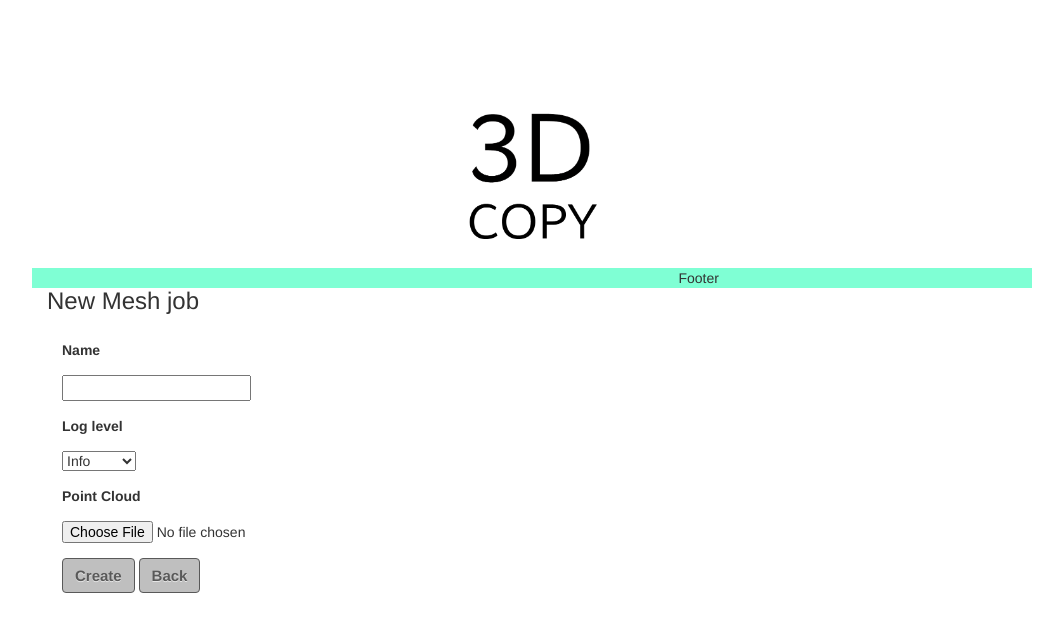
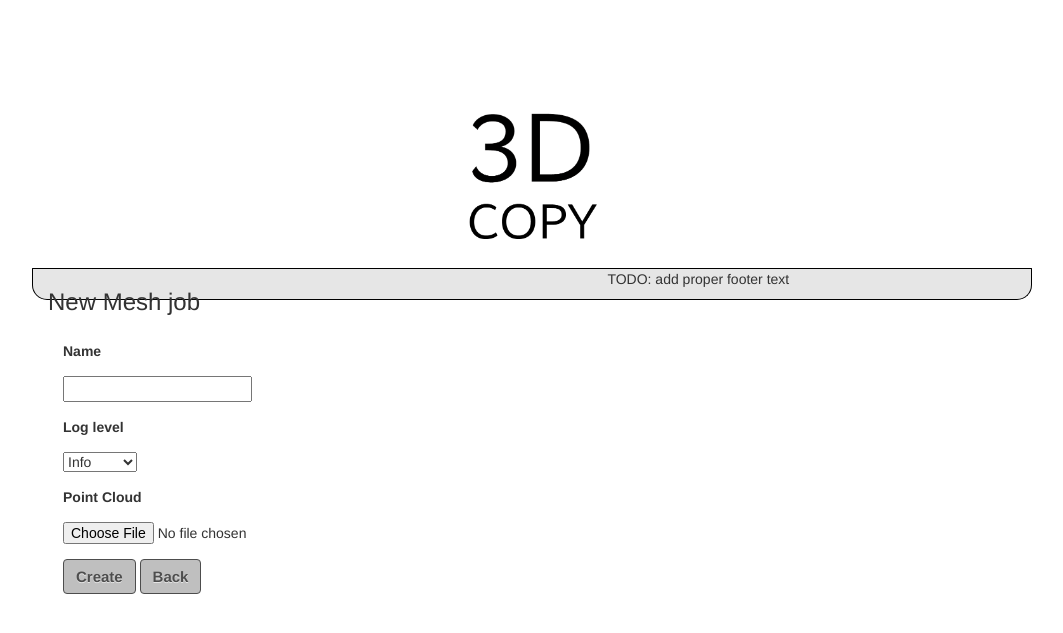
Before and after one commit to PUM-9/server_api, a Django app: page /create_mesh_job/ in a window 1280 px wide. Shown: the top 633 px of the page, without its empty margins (108-1171 px from the left). Run offline with Django 3.2, Linux system fonts and the light colour scheme; tables that the repository leaves empty hold one stand-in row (values such as "Sample post"); some libraries are stand-ins or nearby versions.

Commit message:
Added style to base content

```diff
--- a/frontend/static/scss/style.css
+++ b/frontend/static/scss/style.css
@@ -10,30 +10,42 @@ body {
   margin-right: auto;
   margin-bottom: 15px; }
 
+#base-content {
+  background-color: #e6e6e6;
+  border-top: 1px solid black;
+  border-left: 1px solid black;
+  border-right: 1px solid black;
+  border-top-left-radius: 15px;
+  border-top-right-radius: 15px; }
+
+#index-button-section {
+  padding: 10px; }
+
 #base-footer {
   text-align: center;
-  background-color: aquamarine; }
+  background-color: #e6e6e6;
+  border-bottom: 1px solid black;
+  border-left: 1px solid black;
+  border-right: 1px solid black;
+  border-bottom-left-radius: 15px;
+  border-bottom-right-radius: 15px; }
 
 .btn-primary {
-  color: #595959;
+  color: #4d4d4d;
   font-size: 15px;
   font-weight: bold;
   text-shadow: 0px 1px #e6e6e6;
   border-size: 2px;
-  border-color: #595959;
+  border-color: #4d4d4d;
   background-color: #bfbfbf; }
 
 .btn-primary:hover {
-  color: #595959;
+  color: #4d4d4d;
   font-size: 15px;
   font-weight: bold;
   text-shadow: 0px 1px #e6e6e6;
   border-size: 2px;
-  border-color: #595959;
+  border-color: #4d4d4d;
   background-color: #d9d9d9; }
 
-caption {
-  text-align: center;
-  font-size: 20px;
-}
 /*# sourceMappingURL=style.css.map */
--- a/frontend/static/scss/style.scss
+++ b/frontend/static/scss/style.scss
@@ -12,33 +12,51 @@ body {
     margin-bottom: 15px;
 }
 
+#base-content {
+    background-color: #e6e6e6;
+    border-top: 1px solid black;
+    border-left: 1px solid black;
+    border-right: 1px solid black;
+    border-top-left-radius: 15px;
+    border-top-right-radius: 15px;
+}
+
+#index-button-section {
+    padding: 10px;
+}
+
 #base-footer {
     text-align: center;
-    background-color: aquamarine;
+    background-color: #e6e6e6;
+    border-bottom: 1px solid black;
+    border-left: 1px solid black;
+    border-right: 1px solid black;
+    border-bottom-left-radius: 15px;
+    border-bottom-right-radius: 15px;
 }
 
 .btn-primary {
     // Text
-    color: #595959;
+    color: #4d4d4d;
     font-size: 15px;
     font-weight: bold;
     text-shadow: 0px 1px #e6e6e6;
     // Border
     border-size: 2px;
-    border-color: #595959;
+    border-color: #4d4d4d;
     // Background
     background-color: #bfbfbf;
 }
 
 .btn-primary:hover {
     // Text
-    color: #595959;
+    color: #4d4d4d;
     font-size: 15px;
     font-weight: bold;
     text-shadow: 0px 1px #e6e6e6;
     // Border
     border-size: 2px;
-    border-color: #595959;
+    border-color: #4d4d4d;
     // Background
     background-color: #d9d9d9;
 }
--- a/frontend/templates/frontend/base.html
+++ b/frontend/templates/frontend/base.html
@@ -23,7 +23,7 @@
         {% block content %}{% endblock %}
     </section>
     <section id="base-footer">
-        <p>Footer</p>
+        <p>TODO: add proper footer text</p>
     </section>
 </body>
 </html>
```
Also changed, not shown: 1 other file.
